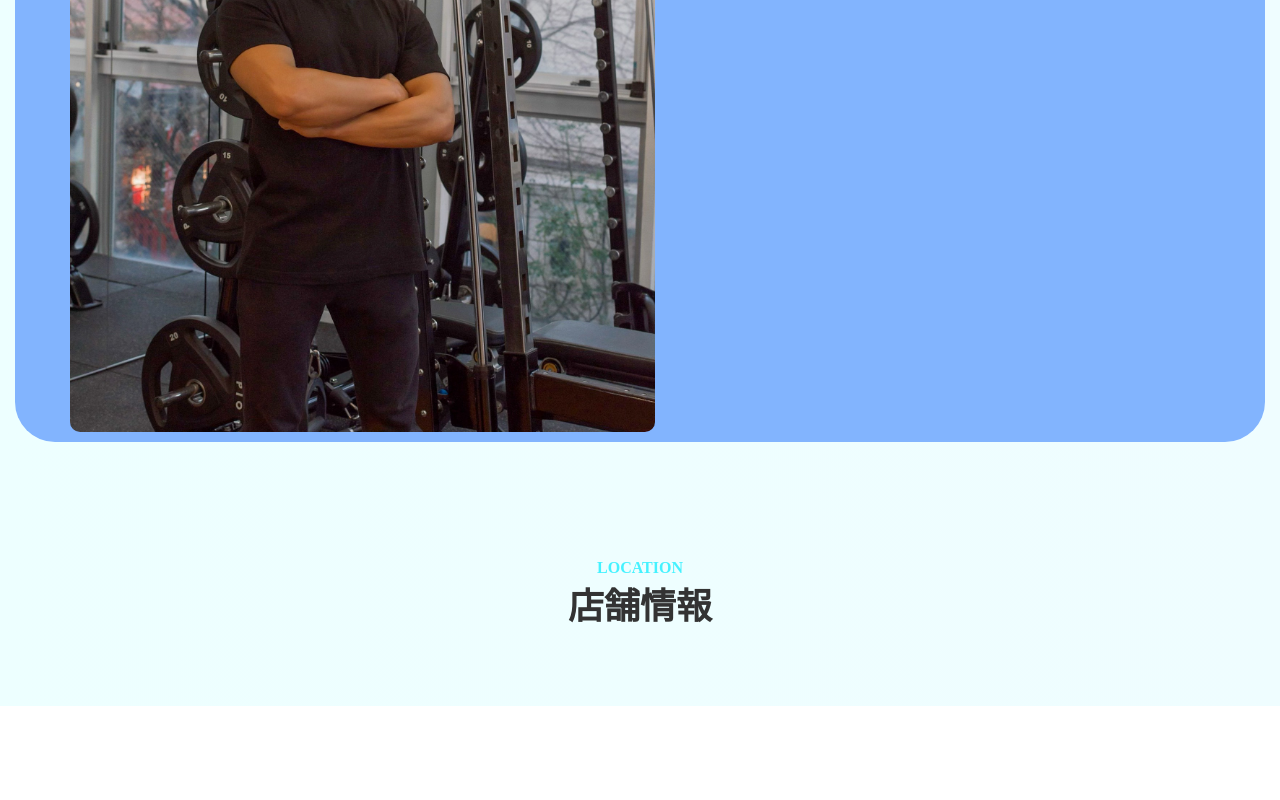
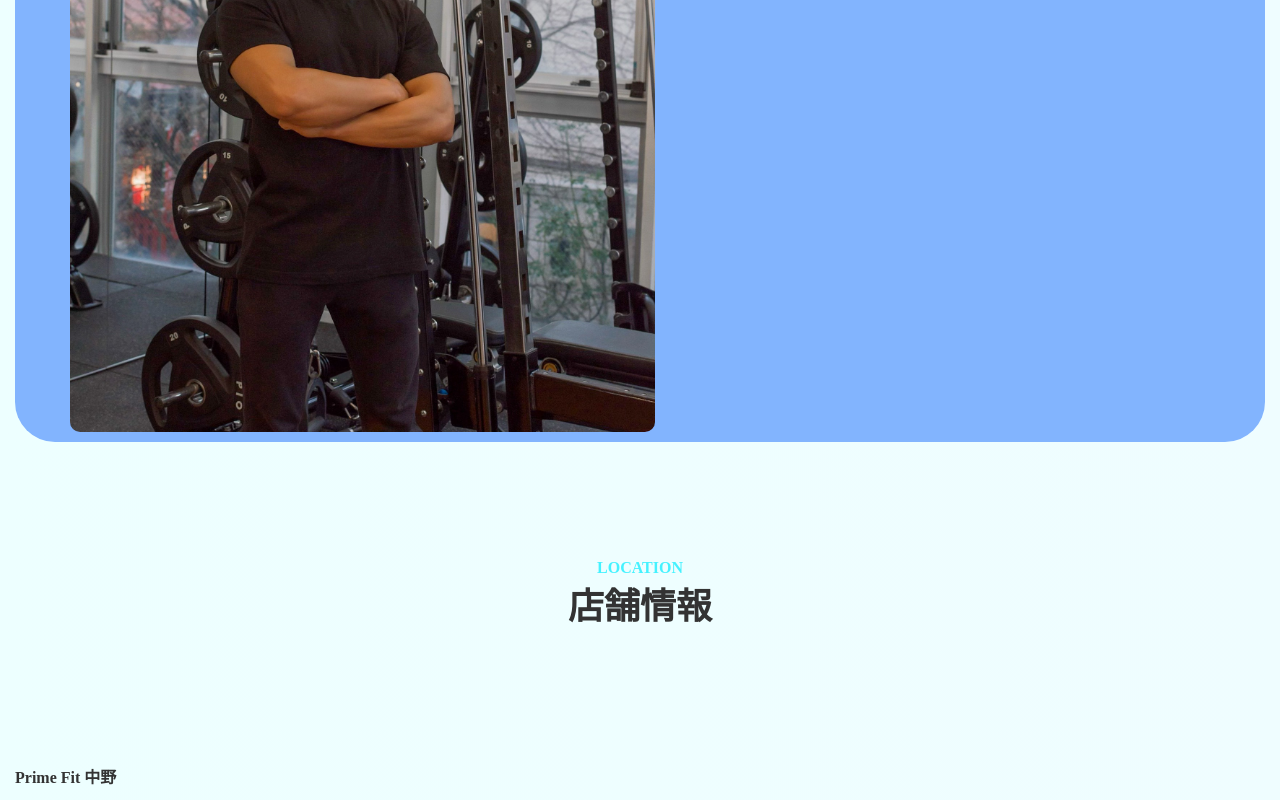
Before and after one commit to saitoshi/nakanoPrimeFit2, a Next.js app in the folder src/: page / in a window 1280 px wide. Shown: the part 1553-2353 px from the top of the page. Before the commit the page ends 2259 px from the top, so only its background shows below. Built offline with nearby package versions, Linux system fonts and the light colour scheme.

Commit message:
issue-01: adding landing page

```diff
--- a/src/app/components/NavBar.tsx
+++ b/src/app/components/NavBar.tsx
@@ -80,13 +80,13 @@ const NavBar = () => {
     <>
       {isDesktop ? (
         <div id='navMenu' style={deskNavBar}>
-          <a href='/'>
+          <Link href='/'>
             <img
               style={desktopNavLogo}
               src='/image/mainLogo.png'
               alt='primeFitLogo'
             />
-          </a>
+          </Link>
           <ul className='navLinks' style={deskNavLinks}>
             {menuItems.map((item) => (
               <li key={item.menu}>
@@ -103,13 +103,13 @@ const NavBar = () => {
         </div>
       ) : (
         <div id='navMenu' style={deskNavBar}>
-          <a href='/'>
+          <Link href='/'>
             <img
               style={mobileNavLogo}
               src='/image/mainLogo.png'
               alt='primeFitLogo'
             />
-          </a>
+          </Link>
           <div id='sideMenuButton'>
             {open ? (
               <div id='sideNav'>
--- a/src/app/globals.css
+++ b/src/app/globals.css
@@ -167,6 +167,7 @@ body {
 #ownerSection {
   margin: 10px 15px;
 }
+#locationDetailContainer,
 #ownerSectionContainer {
   background-color: rgb(130 180 254);
   padding: 0 40px;
@@ -178,10 +179,16 @@ body {
   padding: 104px 0 72px;
   text-align: center;
 }
-
+#locationDetailContainer h3,
 #ownerSectionContainer h3 {
   font-size: 28px;
   font-weight: 700;
+}
+
+#locationDetailContainer > .halfSplit > b {
+  color: rgb(130 180 254);
+  font-weight: 700;
+  font-size: 20px;
 }
 .subHeader {
   color: rgba(69, 242, 255, 1);
--- a/src/app/layout.tsx
+++ b/src/app/layout.tsx
@@ -25,11 +25,9 @@ export default function RootLayout({
 }>) {
   return (
     <html lang='en'>
-      <header>
-        <NavBar />
-      </header>
       <body
         className={`${geistSans.variable} ${geistMono.variable} antialiased`}>
+        <NavBar />
         {children}
       </body>
     </html>
--- a/src/app/page.tsx
+++ b/src/app/page.tsx
@@ -104,6 +104,15 @@ export default function Home() {
             <p className='subHeader'>LOCATION</p>
             <p className='mainHeader'>店舗情報</p>
           </h2>
+          <div
+            className='locationDetailContainer'
+            style={{ margin: '60px 0 0 0', display: 'flex' }}>
+            <div className='rowSplit'>
+              <div className='halfSplit'>
+                <h3>Prime Fit 中野</h3>
+              </div>
+            </div>
+          </div>
         </div>
       </div>
     </div>
```
